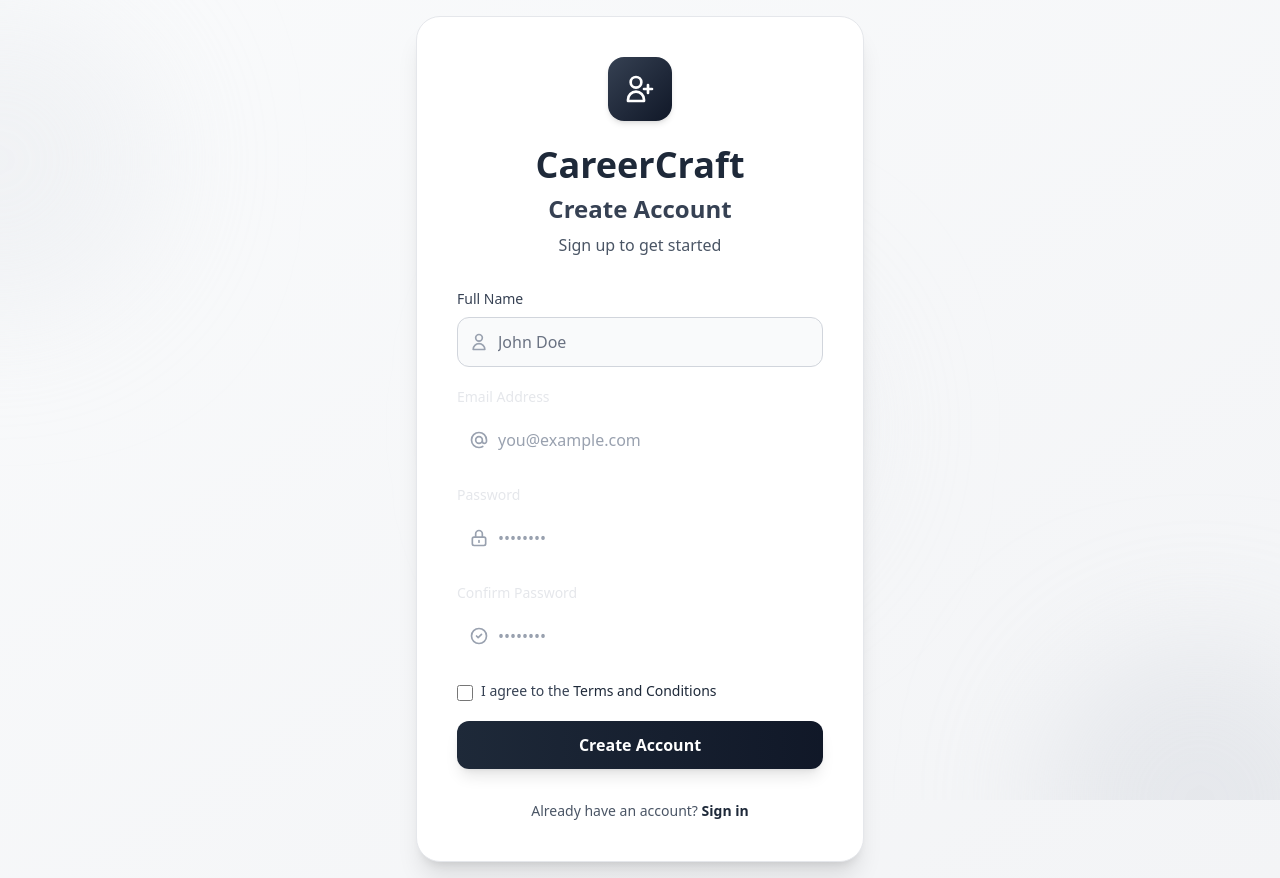
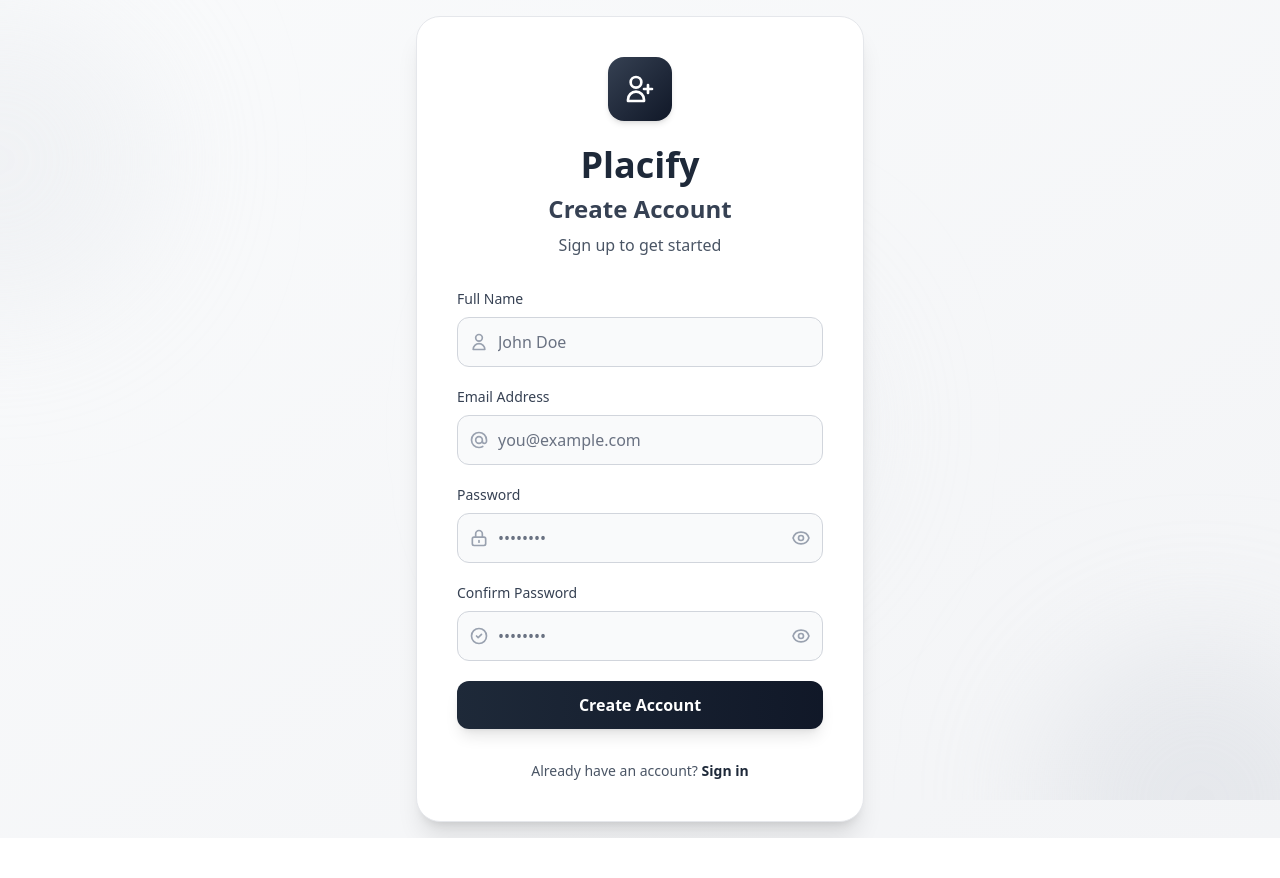
Before and after one commit to Dsp2810/SGP-5, a React (Vite) app in the folder frontend/: page /register in a window 1280 px wide. After the commit the page ends 838 px from the top, so only its background shows below. Built offline with nearby package versions, Linux system fonts and the light colour scheme.

Commit message:
Login and register api integrate with the frontend

```diff
--- a/frontend/src/pages/Dashboard.jsx
+++ b/frontend/src/pages/Dashboard.jsx
@@ -1,9 +1,15 @@
 import { useState } from 'react';
-import { Link, Outlet, useLocation } from 'react-router-dom';
+import { Link, Outlet, useLocation, useNavigate } from 'react-router-dom';
 
 function Dashboard() {
   const [isSidebarOpen, setIsSidebarOpen] = useState(true);
   const location = useLocation();
+  const navigate = useNavigate();
+
+  const handleLogout = () => {
+    localStorage.removeItem('token');
+    navigate('/login');
+  };
 
   const menuItems = [
     {
@@ -80,7 +86,7 @@ function Dashboard() {
           <div className="p-6 border-b border-gray-200 flex items-center justify-between">
             {isSidebarOpen && (
               <h1 className="text-2xl font-bold bg-gradient-to-r from-gray-800 to-gray-600 bg-clip-text text-transparent">
-                CareerCraft
+                Placify
               </h1>
             )}
             <button
@@ -124,6 +130,17 @@ function Dashboard() {
                 </div>
               )}
             </div>
+
+            {/* Logout Button */}
+            <button
+              onClick={handleLogout}
+              className={`flex items-center ${isSidebarOpen ? 'px-4 w-full' : 'px-3 justify-center'} py-3 rounded-xl transition-all duration-200 text-red-600 hover:bg-red-50 mt-2`}
+            >
+              <svg className="w-5 h-5" fill="none" stroke="currentColor" viewBox="0 0 24 24">
+                <path strokeLinecap="round" strokeLinejoin="round" strokeWidth={2} d="M17 16l4-4m0 0l-4-4m4 4H7m6 4v1a3 3 0 01-3 3H6a3 3 0 01-3-3V7a3 3 0 013-3h4a3 3 0 013 3v1" />
+              </svg>
+              {isSidebarOpen && <span className="ml-3 font-medium">Logout</span>}
+            </button>
           </div>
         </div>
       </aside>
--- a/frontend/src/pages/DashboardHome.jsx
+++ b/frontend/src/pages/DashboardHome.jsx
@@ -57,7 +57,7 @@ function DashboardHome() {
     <div className="space-y-8">
       {/* Welcome Section */}
       <div className="bg-gradient-to-r from-gray-700 to-gray-600 rounded-2xl p-8 text-white shadow-xl">
-        <h1 className="text-4xl font-bold mb-2">Welcome to CareerCraft! 🚀</h1>
+        <h1 className="text-4xl font-bold mb-2">Welcome to Placify! 🚀</h1>
         <p className="text-gray-100 text-lg">Your all-in-one career development platform</p>
       </div>
 
--- a/frontend/src/pages/ForgotPassword.jsx
+++ b/frontend/src/pages/ForgotPassword.jsx
@@ -68,7 +68,7 @@ function ForgotPassword() {
         </div>
 
         <div className="text-center mb-8">
-          <h1 className="text-4xl font-bold text-gray-800 mb-2">CareerCraft</h1>
+          <h1 className="text-4xl font-bold text-gray-800 mb-2">Placify</h1>
           <h2 className="text-2xl font-semibold text-gray-700 mb-2">
             Reset Password
           </h2>
--- a/frontend/src/pages/Login.jsx
+++ b/frontend/src/pages/Login.jsx
@@ -1,11 +1,15 @@
 import { useState } from 'react';
-import { Link } from 'react-router-dom';
+import { Link, useNavigate } from 'react-router-dom';
 
 function Login() {
+  const navigate = useNavigate();
   const [formData, setFormData] = useState({
     email: '',
     password: ''
   });
+  const [error, setError] = useState('');
+  const [loading, setLoading] = useState(false);
+  const [showPassword, setShowPassword] = useState(false);
 
   const handleChange = (e) => {
     setFormData({
@@ -14,12 +18,39 @@ function Login() {
     });
   };
 
-  const handleSubmit = (e) => {
+  const handleSubmit = async (e) => {
     e.preventDefault();
-    console.log('Login data:', formData);
-    // TODO: Call API to login user
-    // On success, navigate to dashboard:
-    // window.location.href = '/dashboard';
+    setError('');
+    setLoading(true);
+
+    try {
+      const response = await fetch('http://localhost:5000/api/auth/login', {
+        method: 'POST',
+        headers: {
+          'Content-Type': 'application/json',
+        },
+        body: JSON.stringify({
+          email: formData.email,
+          password: formData.password
+        })
+      });
+
+      const data = await response.json();
+
+      if (!response.ok) {
+        throw new Error(data.message || 'Login failed');
+      }
+
+      // Store token in localStorage
+      localStorage.setItem('token', data.token);
+
+      // Navigate to dashboard
+      navigate('/dashboard');
+    } catch (err) {
+      setError(err.message || 'An error occurred during login');
+    } finally {
+      setLoading(false);
+    }
   };
 
   return (
@@ -42,7 +73,7 @@ function Login() {
         </div>
 
         <div className="text-center mb-8">
-          <h1 className="text-4xl font-bold text-gray-800 mb-2">CareerCraft</h1>
+          <h1 className="text-4xl font-bold text-gray-800 mb-2">Placify</h1>
           <h2 className="text-2xl font-semibold text-gray-700 mb-2">
             Welcome Back
           </h2>
@@ -50,6 +81,12 @@ function Login() {
         </div>
 
         <form onSubmit={handleSubmit} className="space-y-6">
+          {error && (
+            <div className="bg-red-50 border border-red-200 text-red-700 px-4 py-3 rounded-xl text-sm">
+              {error}
+            </div>
+          )}
+
           <div>
             <label htmlFor="email" className="block text-sm font-medium text-gray-700 mb-2">
               Email Address
@@ -67,7 +104,7 @@ function Login() {
                 value={formData.email}
                 onChange={handleChange}
                 required
-                className="w-full pl-10 pr-4 py-3 bg-white/10 border border-white/20 rounded-xl text-white placeholder-gray-400 focus:outline-none focus:ring-2 focus:ring-purple-500 focus:border-transparent transition duration-200"
+                className="w-full pl-10 pr-4 py-3 bg-gray-50 border border-gray-300 rounded-xl text-gray-900 placeholder-gray-500 focus:outline-none focus:ring-2 focus:ring-gray-400 focus:border-gray-400 transition duration-200"
                 placeholder="you@example.com"
               />
             </div>
@@ -84,26 +121,35 @@ function Login() {
                 </svg>
               </div>
               <input
-                type="password"
+                type={showPassword ? "text" : "password"}
                 id="password"
                 name="password"
                 value={formData.password}
                 onChange={handleChange}
                 required
-                className="w-full pl-10 pr-4 py-3 bg-white/10 border border-white/20 rounded-xl text-white placeholder-gray-400 focus:outline-none focus:ring-2 focus:ring-purple-500 focus:border-transparent transition duration-200"
+                className="w-full pl-10 pr-12 py-3 bg-gray-50 border border-gray-300 rounded-xl text-gray-900 placeholder-gray-500 focus:outline-none focus:ring-2 focus:ring-gray-400 focus:border-gray-400 transition duration-200"
                 placeholder="••••••••"
               />
+              <button
+                type="button"
+                onClick={() => setShowPassword(!showPassword)}
+                className="absolute inset-y-0 right-0 pr-3 flex items-center text-gray-400 hover:text-gray-600"
+              >
+                {showPassword ? (
+                  <svg className="h-5 w-5" fill="none" stroke="currentColor" viewBox="0 0 24 24">
+                    <path strokeLinecap="round" strokeLinejoin="round" strokeWidth={2} d="M13.875 18.825A10.05 10.05 0 0112 19c-4.478 0-8.268-2.943-9.543-7a9.97 9.97 0 011.563-3.029m5.858.908a3 3 0 114.243 4.243M9.878 9.878l4.242 4.242M9.88 9.88l-3.29-3.29m7.532 7.532l3.29 3.29M3 3l3.59 3.59m0 0A9.953 9.953 0 0112 5c4.478 0 8.268 2.943 9.543 7a10.025 10.025 0 01-4.132 5.411m0 0L21 21" />
+                  </svg>
+                ) : (
+                  <svg className="h-5 w-5" fill="none" stroke="currentColor" viewBox="0 0 24 24">
+                    <path strokeLinecap="round" strokeLinejoin="round" strokeWidth={2} d="M15 12a3 3 0 11-6 0 3 3 0 016 0z" />
+                    <path strokeLinecap="round" strokeLinejoin="round" strokeWidth={2} d="M2.458 12C3.732 7.943 7.523 5 12 5c4.478 0 8.268 2.943 9.542 7-1.274 4.057-5.064 7-9.542 7-4.477 0-8.268-2.943-9.542-7z" />
+                  </svg>
+                )}
+              </button>
             </div>
           </div>
 
-          <div className="flex items-center justify-between">
-            <label className="flex items-center cursor-pointer">
-              <input
-                type="checkbox"
-                className="w-4 h-4 text-gray-600 bg-white border-gray-300 rounded focus:ring-gray-500 focus:ring-2"
-              />
-              <span className="ml-2 text-sm text-gray-700">Remember me</span>
-            </label>
+          <div className="flex justify-end">
             <Link to="/forgot-password" className="text-sm text-gray-600 hover:text-gray-900 font-medium transition">
               Forgot password?
             </Link>
@@ -111,9 +157,10 @@ function Login() {
 
           <button
             type="submit"
-            className="w-full bg-gradient-to-r from-gray-800 to-gray-900 text-white py-3 px-4 rounded-xl hover:from-gray-900 hover:to-black focus:ring-4 focus:ring-gray-300 font-semibold transition duration-200 transform hover:scale-[1.02] shadow-lg"
+            disabled={loading}
+            className="w-full bg-gradient-to-r from-gray-800 to-gray-900 text-white py-3 px-4 rounded-xl hover:from-gray-900 hover:to-black focus:ring-4 focus:ring-gray-300 font-semibold transition duration-200 transform hover:scale-[1.02] shadow-lg disabled:opacity-50 disabled:cursor-not-allowed"
           >
-            Sign In
+            {loading ? 'Signing in...' : 'Sign In'}
           </button>
         </form>
 
--- a/frontend/src/pages/Register.jsx
+++ b/frontend/src/pages/Register.jsx
@@ -1,13 +1,18 @@
 import { useState } from 'react';
-import { Link } from 'react-router-dom';
+import { Link, useNavigate } from 'react-router-dom';
 
 function Register() {
+  const navigate = useNavigate();
   const [formData, setFormData] = useState({
     name: '',
     email: '',
     password: '',
     confirmPassword: ''
   });
+  const [error, setError] = useState('');
+  const [loading, setLoading] = useState(false);
+  const [showPassword, setShowPassword] = useState(false);
+  const [showConfirmPassword, setShowConfirmPassword] = useState(false);
 
   const handleChange = (e) => {
     setFormData({
@@ -16,23 +21,44 @@ function Register() {
     });
   };
 
-  const handleSubmit = (e) => {
+  const handleSubmit = async (e) => {
     e.preventDefault();
+    setError('');
 
     if (formData.password !== formData.confirmPassword) {
-      alert('Passwords do not match!');
+      setError('Passwords do not match!');
       return;
     }
 
-    // Send registration data to backend (role will be set to 'student' by default)
-    const registrationData = {
-      name: formData.name,
-      email: formData.email,
-      password: formData.password
-    };
+    setLoading(true);
 
-    console.log('Registration data:', registrationData);
-    // TODO: Call API to register user
+    try {
+      const response = await fetch('http://localhost:5000/api/auth/register', {
+        method: 'POST',
+        headers: {
+          'Content-Type': 'application/json',
+        },
+        body: JSON.stringify({
+          name: formData.name,
+          email: formData.email,
+          password: formData.password
+        })
+      });
+
+      const data = await response.json();
+
+      if (!response.ok) {
+        throw new Error(data.message || 'Registration failed');
+      }
+
+      // Registration successful, navigate to login
+      alert('Registration successful! Please login.');
+      navigate('/login');
+    } catch (err) {
+      setError(err.message || 'An error occurred during registration');
+    } finally {
+      setLoading(false);
+    }
   };
 
   return (
@@ -55,7 +81,7 @@ function Register() {
         </div>
 
         <div className="text-center mb-8">
-          <h1 className="text-4xl font-bold text-gray-800 mb-2">CareerCraft</h1>
+          <h1 className="text-4xl font-bold text-gray-800 mb-2">Placify</h1>
           <h2 className="text-2xl font-semibold text-gray-700 mb-2">
             Create Account
           </h2>
@@ -63,6 +89,12 @@ function Register() {
         </div>
 
         <form onSubmit={handleSubmit} className="space-y-5">
+          {error && (
+            <div className="bg-red-50 border border-red-200 text-red-700 px-4 py-3 rounded-xl text-sm">
+              {error}
+            </div>
+          )}
+
           <div>
             <label htmlFor="name" className="block text-sm font-medium text-gray-700 mb-2">
               Full Name
@@ -87,7 +119,7 @@ function Register() {
           </div>
 
           <div>
-            <label htmlFor="email" className="block text-sm font-medium text-gray-200 mb-2">
+            <label htmlFor="email" className="block text-sm font-medium text-gray-700 mb-2">
               Email Address
             </label>
             <div className="relative">
@@ -103,14 +135,14 @@ function Register() {
                 value={formData.email}
                 onChange={handleChange}
                 required
-                className="w-full pl-10 pr-4 py-3 bg-white/10 border border-white/20 rounded-xl text-white placeholder-gray-400 focus:outline-none focus:ring-2 focus:ring-blue-500 focus:border-transparent transition duration-200"
+                className="w-full pl-10 pr-4 py-3 bg-gray-50 border border-gray-300 rounded-xl text-gray-900 placeholder-gray-500 focus:outline-none focus:ring-2 focus:ring-gray-400 focus:border-gray-400 transition duration-200"
                 placeholder="you@example.com"
               />
             </div>
           </div>
 
           <div>
-            <label htmlFor="password" className="block text-sm font-medium text-gray-200 mb-2">
+            <label htmlFor="password" className="block text-sm font-medium text-gray-700 mb-2">
               Password
             </label>
             <div className="relative">
@@ -120,20 +152,36 @@ function Register() {
                 </svg>
               </div>
               <input
-                type="password"
+                type={showPassword ? "text" : "password"}
                 id="password"
                 name="password"
                 value={formData.password}
                 onChange={handleChange}
                 required
-                className="w-full pl-10 pr-4 py-3 bg-white/10 border border-white/20 rounded-xl text-white placeholder-gray-400 focus:outline-none focus:ring-2 focus:ring-blue-500 focus:border-transparent transition duration-200"
+                className="w-full pl-10 pr-12 py-3 bg-gray-50 border border-gray-300 rounded-xl text-gray-900 placeholder-gray-500 focus:outline-none focus:ring-2 focus:ring-gray-400 focus:border-gray-400 transition duration-200"
                 placeholder="••••••••"
               />
+              <button
+                type="button"
+                onClick={() => setShowPassword(!showPassword)}
+                className="absolute inset-y-0 right-0 pr-3 flex items-center text-gray-400 hover:text-gray-600"
+              >
+                {showPassword ? (
+                  <svg className="h-5 w-5" fill="none" stroke="currentColor" viewBox="0 0 24 24">
+                    <path strokeLinecap="round" strokeLinejoin="round" strokeWidth={2} d="M13.875 18.825A10.05 10.05 0 0112 19c-4.478 0-8.268-2.943-9.543-7a9.97 9.97 0 011.563-3.029m5.858.908a3 3 0 114.243 4.243M9.878 9.878l4.242 4.242M9.88 9.88l-3.29-3.29m7.532 7.532l3.29 3.29M3 3l3.59 3.59m0 0A9.953 9.953 0 0112 5c4.478 0 8.268 2.943 9.543 7a10.025 10.025 0 01-4.132 5.411m0 0L21 21" />
+                  </svg>
+                ) : (
+                  <svg className="h-5 w-5" fill="none" stroke="currentColor" viewBox="0 0 24 24">
+                    <path strokeLinecap="round" strokeLinejoin="round" strokeWidth={2} d="M15 12a3 3 0 11-6 0 3 3 0 016 0z" />
+                    <path strokeLinecap="round" strokeLinejoin="round" strokeWidth={2} d="M2.458 12C3.732 7.943 7.523 5 12 5c4.478 0 8.268 2.943 9.542 7-1.274 4.057-5.064 7-9.542 7-4.477 0-8.268-2.943-9.542-7z" />
+                  </svg>
+                )}
+              </button>
             </div>
           </div>
 
           <div>
-            <label htmlFor="confirmPassword" className="block text-sm font-medium text-gray-200 mb-2">
+            <label htmlFor="confirmPassword" className="block text-sm font-medium text-gray-700 mb-2">
               Confirm Password
             </label>
             <div className="relative">
@@ -143,38 +191,40 @@ function Register() {
                 </svg>
               </div>
               <input
-                type="password"
+                type={showConfirmPassword ? "text" : "password"}
                 id="confirmPassword"
                 name="confirmPassword"
                 value={formData.confirmPassword}
                 onChange={handleChange}
                 required
-                className="w-full pl-10 pr-4 py-3 bg-white/10 border border-white/20 rounded-xl text-white placeholder-gray-400 focus:outline-none focus:ring-2 focus:ring-blue-500 focus:border-transparent transition duration-200"
+                className="w-full pl-10 pr-12 py-3 bg-gray-50 border border-gray-300 rounded-xl text-gray-900 placeholder-gray-500 focus:outline-none focus:ring-2 focus:ring-gray-400 focus:border-gray-400 transition duration-200"
                 placeholder="••••••••"
               />
+              <button
+                type="button"
+                onClick={() => setShowConfirmPassword(!showConfirmPassword)}
+                className="absolute inset-y-0 right-0 pr-3 flex items-center text-gray-400 hover:text-gray-600"
+              >
+                {showConfirmPassword ? (
+                  <svg className="h-5 w-5" fill="none" stroke="currentColor" viewBox="0 0 24 24">
+                    <path strokeLinecap="round" strokeLinejoin="round" strokeWidth={2} d="M13.875 18.825A10.05 10.05 0 0112 19c-4.478 0-8.268-2.943-9.543-7a9.97 9.97 0 011.563-3.029m5.858.908a3 3 0 114.243 4.243M9.878 9.878l4.242 4.242M9.88 9.88l-3.29-3.29m7.532 7.532l3.29 3.29M3 3l3.59 3.59m0 0A9.953 9.953 0 0112 5c4.478 0 8.268 2.943 9.543 7a10.025 10.025 0 01-4.132 5.411m0 0L21 21" />
+                  </svg>
+                ) : (
+                  <svg className="h-5 w-5" fill="none" stroke="currentColor" viewBox="0 0 24 24">
+                    <path strokeLinecap="round" strokeLinejoin="round" strokeWidth={2} d="M15 12a3 3 0 11-6 0 3 3 0 016 0z" />
+                    <path strokeLinecap="round" strokeLinejoin="round" strokeWidth={2} d="M2.458 12C3.732 7.943 7.523 5 12 5c4.478 0 8.268 2.943 9.542 7-1.274 4.057-5.064 7-9.542 7-4.477 0-8.268-2.943-9.542-7z" />
+                  </svg>
+                )}
+              </button>
             </div>
-          </div>
-
-          <div className="flex items-start">
-            <input
-              type="checkbox"
-              id="terms"
-              required
-              className="w-4 h-4 mt-1 text-gray-600 bg-white border-gray-300 rounded focus:ring-gray-500 focus:ring-2"
-            />
-            <label htmlFor="terms" className="ml-2 text-sm text-gray-700">
-              I agree to the{' '}
-              <a href="#" className="text-gray-800 hover:text-black font-medium transition">
-                Terms and Conditions
-              </a>
-            </label>
           </div>
 
           <button
             type="submit"
-            className="w-full bg-gradient-to-r from-gray-800 to-gray-900 text-white py-3 px-4 rounded-xl hover:from-gray-900 hover:to-black focus:ring-4 focus:ring-gray-300 font-semibold transition duration-200 transform hover:scale-[1.02] shadow-lg"
+            disabled={loading}
+            className="w-full bg-gradient-to-r from-gray-800 to-gray-900 text-white py-3 px-4 rounded-xl hover:from-gray-900 hover:to-black focus:ring-4 focus:ring-gray-300 font-semibold transition duration-200 transform hover:scale-[1.02] shadow-lg disabled:opacity-50 disabled:cursor-not-allowed"
           >
-            Create Account
+            {loading ? 'Creating Account...' : 'Create Account'}
           </button>
         </form>
 
```
Also changed, not shown: frontend/src/App.jsx (+7 -1 lines), frontend/src/components/ProtectedRoute.jsx (added, +14 -0 lines), 2 other files (tests, documents, lock files or other folders).
